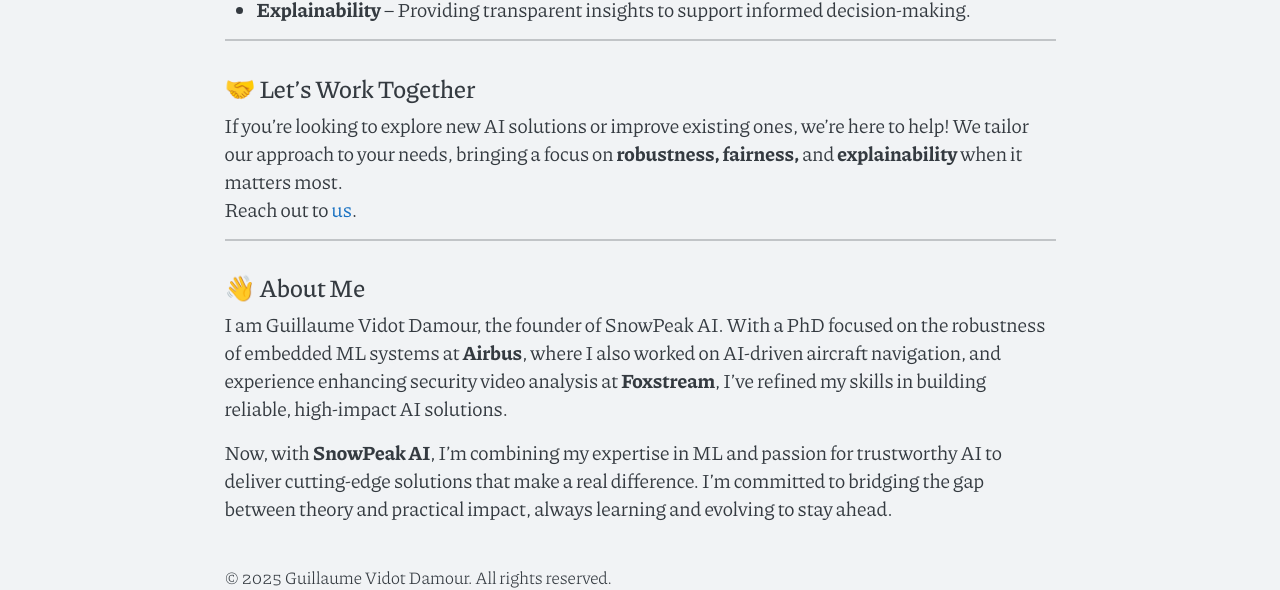
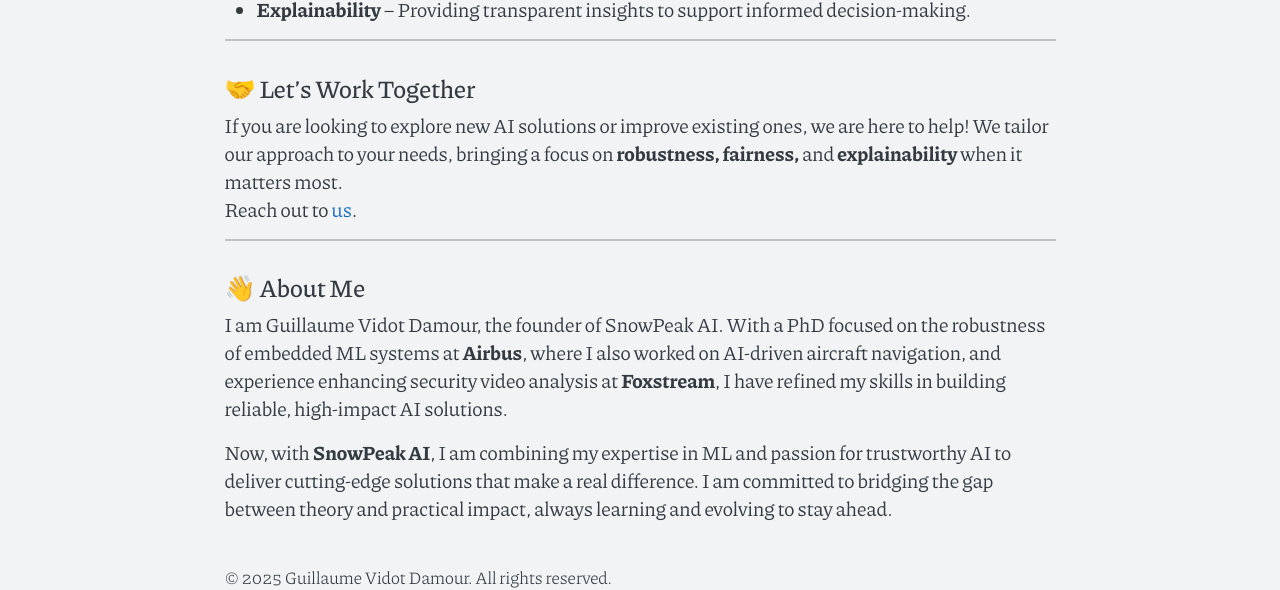
Before and after one commit to SnowPeakAI/snowpeakai.github.io, a Jekyll site: the page built from index.md, in a window 1280 px wide. Shown: the part 1623-2213 px from the top of the page. Built offline with Jekyll 4.4.1, drawn with Linux system fonts in a browser that asks for light colours.

Commit message:
Update index.md

```diff
--- a/index.md
+++ b/index.md
@@ -28,7 +28,7 @@ We bring our expertise in **trustworthy AI** to every project. We assess the nee
 ---
 
 ## 🤝 Let's Work Together
-If you’re looking to explore new AI solutions or improve existing ones, we’re here to help!
+If you are looking to explore new AI solutions or improve existing ones, we are here to help!
 We tailor our approach to your needs, bringing a focus on **robustness, fairness,** and **explainability** when it matters most.
 Reach out to [us](mailto:g.vidot_damour@icloud.com).
 
@@ -36,6 +36,6 @@ Reach out to [us](mailto:g.vidot_damour@icloud.com).
 
 ## 👋 About Me
 I am Guillaume Vidot Damour, the founder of SnowPeak AI.
-With a PhD focused on the robustness of embedded ML systems at **Airbus**, where I also worked on AI-driven aircraft navigation, and experience enhancing security video analysis at **Foxstream**, I’ve refined my skills in building reliable, high-impact AI solutions.
+With a PhD focused on the robustness of embedded ML systems at **Airbus**, where I also worked on AI-driven aircraft navigation, and experience enhancing security video analysis at **Foxstream**, I have refined my skills in building reliable, high-impact AI solutions.
 
-Now, with **SnowPeak AI**, I’m combining my expertise in ML and passion for trustworthy AI to deliver cutting-edge solutions that make a real difference. I’m committed to bridging the gap between theory and practical impact, always learning and evolving to stay ahead.
+Now, with **SnowPeak AI**, I am combining my expertise in ML and passion for trustworthy AI to deliver cutting-edge solutions that make a real difference. I am committed to bridging the gap between theory and practical impact, always learning and evolving to stay ahead.
```
